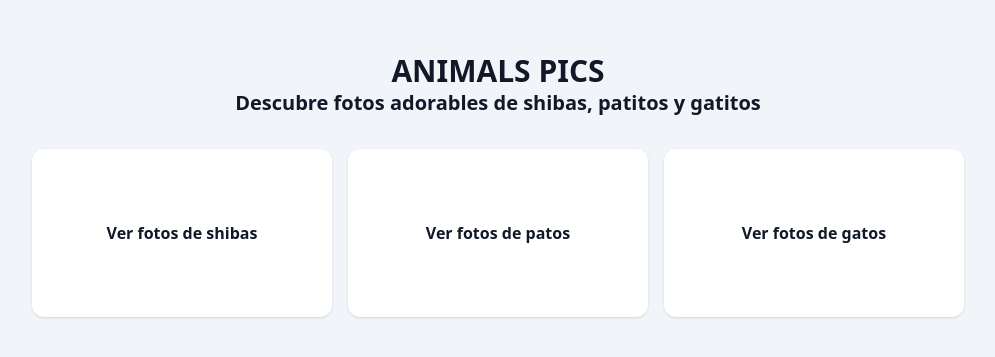
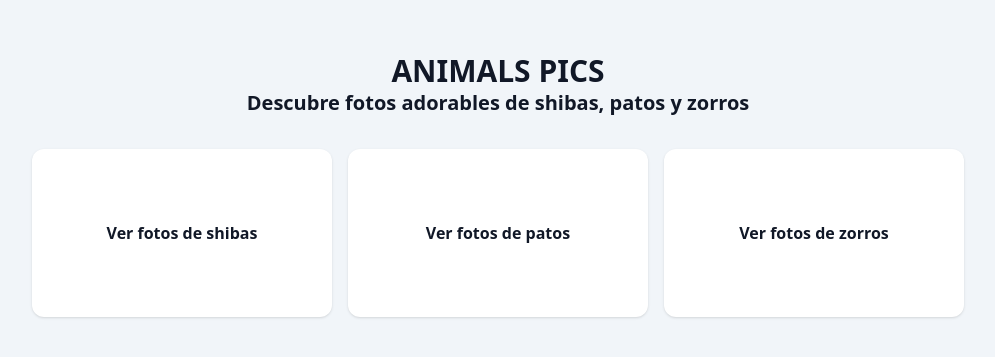
Before and after one commit to mperezpizarro/animal-pics, a Next.js app: page / in a window 1280 px wide. Shown: the part 211-568 px from the top of the page, without its empty margins (142-1137 px from the left). Built offline with nearby package versions, Linux system fonts and the light colour scheme.

Commit message:
Changed animal list

```diff
--- a/app/head.jsx
+++ b/app/head.jsx
@@ -3,7 +3,7 @@ export default function Head() {
     <>
       <title>Animal Pics</title>
       <meta content="width=device-width, initial-scale=1" name="viewport" />
-      <meta name="description" content="Descubre fotos adorables de perritos, patitos y gatitos." />
+      <meta name="description" content="Descubre fotos adorables de shibas, patos y zorros." />
       <link rel="icon" href="/favicon.ico" />
     </>
   )
--- a/app/page.jsx
+++ b/app/page.jsx
@@ -4,7 +4,7 @@ export default function Home() {
   return (
     <main className="text-center">
       <h1 className="text-3xl font-bold">ANIMALS PICS</h1>
-      <h2 className="text-xl font-semibold">Descubre fotos adorables de shibas, patitos y gatitos</h2>
+      <h2 className="text-xl font-semibold">Descubre fotos adorables de shibas, patos y zorros</h2>
 
       <section className="mt-6 w-full grid grid-cols-1 md:grid-cols-2 lg:grid-cols-3 gap-4 p-2">
         <LinkCard href="/dogs">
@@ -13,8 +13,8 @@ export default function Home() {
         <LinkCard href="/ducks">
           Ver fotos de patos
         </LinkCard>
-        <LinkCard href="/cats">
-          Ver fotos de gatos
+        <LinkCard href="/foxes">
+          Ver fotos de zorros
         </LinkCard>
       </section>
     </main>
```
Also changed, not shown: app/foxes/page.jsx (added).
